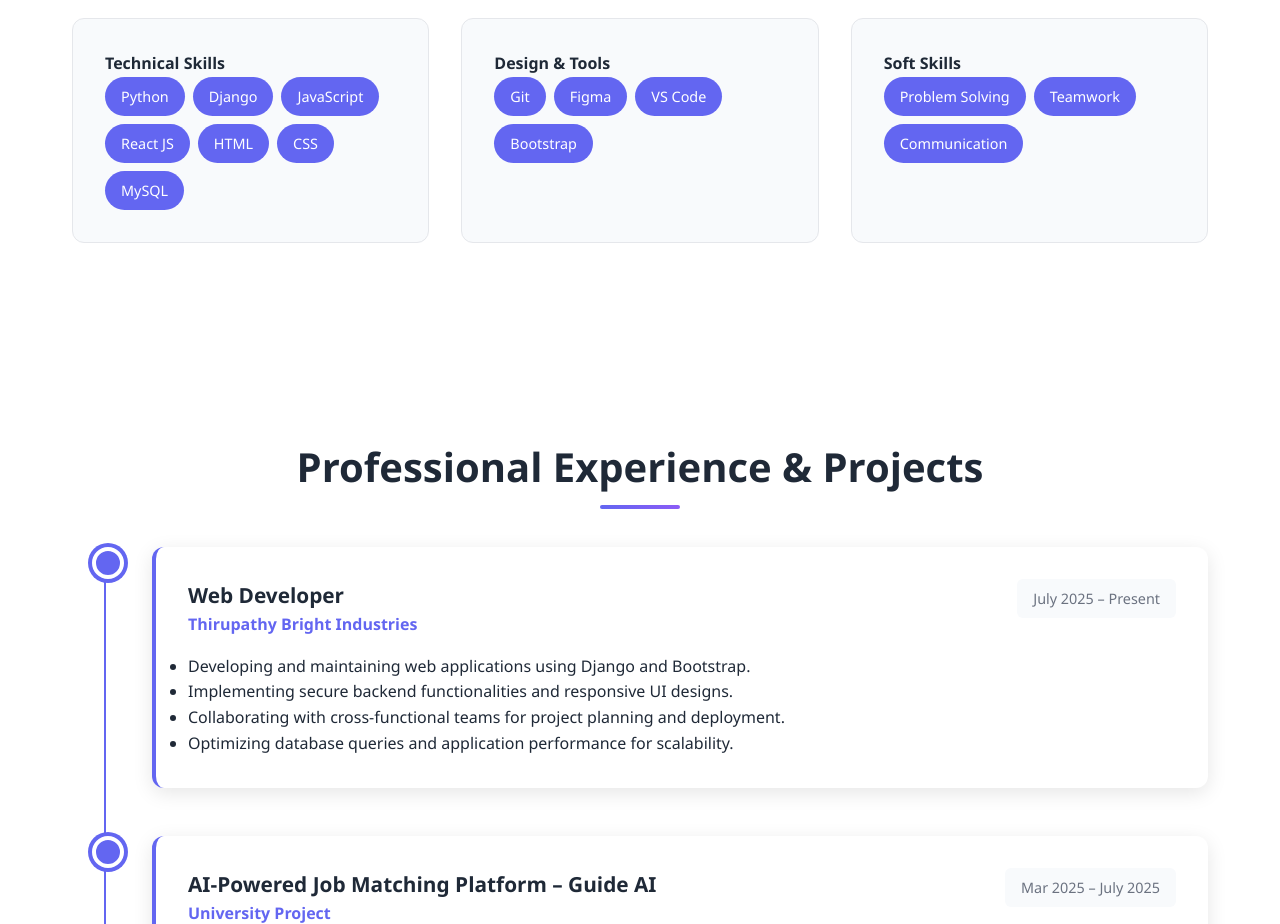
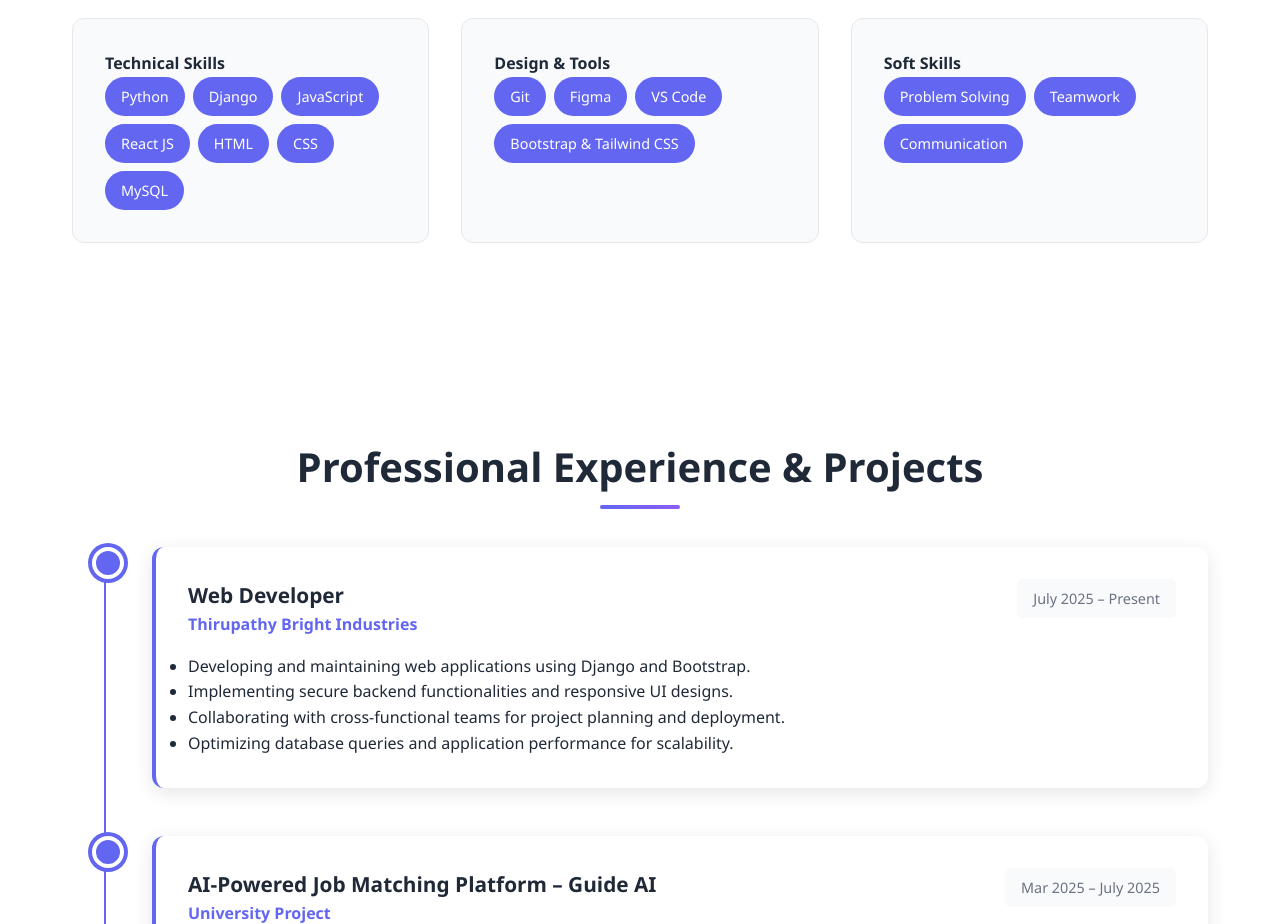
Before and after one commit to arulinfant22/Portfolio, a plain HTML site: page index.html in a window 1280 px wide. Shown: the part 1640-2564 px from the top of the page. Drawn offline with Linux system fonts and the light colour scheme.

```diff
--- a/index.html
+++ b/index.html
@@ -745,7 +745,7 @@
                     <span class="skill-tag">Git</span>
                     <span class="skill-tag">Figma</span>
                     <span class="skill-tag">VS Code</span>
-                    <span class="skill-tag">Bootstrap</span>
+                    <span class="skill-tag">Bootstrap & Tailwind CSS</span>
                 </div>
             </div>
             <div class="skill-category">
```
